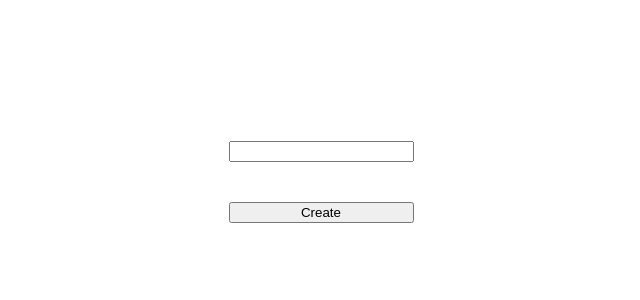
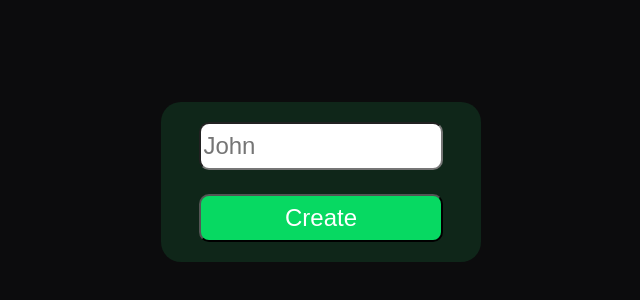
Before and after one commit to alvarobianor/next-test, a Next.js app: page / in a window 1280 px wide. Shown: the part 218-518 px from the top of the page, without its empty margins (319-959 px from the left). Built offline with nearby package versions, Linux system fonts and the light colour scheme.

Commit message:
Finish layout

```diff
--- a/package.json
+++ b/package.json
@@ -9,6 +9,8 @@
     "export": "yarn build && next export -o _static"
   },
   "dependencies": {
+    "@material-ui/core": "^4.11.3",
+    "@material-ui/lab": "^4.0.0-alpha.57",
     "@types/axios": "^0.14.0",
     "axios": "^0.21.1",
     "fs": "^0.0.1-security",
--- a/pages/index.tsx
+++ b/pages/index.tsx
@@ -1,4 +1,5 @@
-import Head from "next/head";
+import Snackbar from "@material-ui/core/Snackbar";
+import MuiAlert, { AlertProps } from "@material-ui/lab/Alert";
 import { useState } from "react";
 import styles from "../styles/Home.module.css";
 import api from "../src/api";
@@ -12,6 +13,27 @@ export default function Home() {
     name: string;
     url: string;
   }
+
+  function Alert(props: AlertProps) {
+    return <MuiAlert elevation={6} variant="filled" {...props} />;
+  }
+
+  const [open, setOpen] = useState(false);
+  const [fails, setFails] = useState(false);
+
+  const handleClick = (fail?: boolean) => {
+    handleClose();
+    setOpen(true);
+    fail && setFails(true);
+  };
+
+  const handleClose = (event?: React.SyntheticEvent, reason?: string) => {
+    if (reason === "clickaway") {
+      return;
+    }
+
+    setOpen(false);
+  };
 
   const registerUser = async (event) => {
     event.preventDefault();
@@ -30,10 +52,11 @@ export default function Home() {
       setName("");
       console.log(userCreated);
 
-      alert("Created!");
+      handleClick();
     } catch (error) {
       console.log(error);
-      alert("Error");
+      handleClick(true);
+      setName("");
     }
   };
 
@@ -41,10 +64,12 @@ export default function Home() {
 
   return (
     <div className={styles.container}>
-      <form onSubmit={registerUser} className={styles.container2}>
+      <form onSubmit={registerUser} className={styles.container3}>
         <input
+          placeholder="John"
           id="name"
           type="text"
+          className={styles.inp}
           value={name}
           onChange={(e) => setName(e.target.value)}
           required
@@ -55,6 +80,18 @@ export default function Home() {
         </button>
         {/* <h2>{Platform.OS}</h2> */}
       </form>
+      <Snackbar
+        open={open}
+        autoHideDuration={2000}
+        onClose={handleClose}
+        anchorOrigin={{ vertical: "bottom", horizontal: "center" }}
+      >
+        <Alert onClose={handleClose} severity={fails ? "error" : "success"}>
+          {fails
+            ? "Fails to create a Name, try another Name"
+            : "Created with success!"}
+        </Alert>
+      </Snackbar>
     </div>
   );
 }
--- a/styles/Home.module.css
+++ b/styles/Home.module.css
@@ -2,26 +2,73 @@
   min-height: 100vh;
   padding: 0 0.5rem;
   display: flex;
-  flex-direction: row;
-
+  flex-direction: column;
+  background-color: #0c0c0dff;
   height: 50%;
   justify-content: center;
   align-items: center;
 }
 .container2 {
-  min-height: 100vh;
   padding: 0 0.5rem;
   display: flex;
   flex-direction: column;
-
-  height: 50%;
+  background-color: #0f2619;
+  width: 20rem;
+  height: 20rem;
   justify-content: center;
   align-items: center;
+  border-radius: 20px;
+}
+
+.container3 {
+  padding: 0 0.5rem;
+  display: flex;
+  flex-direction: column;
+  background-color: #0f2619;
+  width: 20rem;
+  height: 10rem;
+  justify-content: center;
+  align-items: center;
+  border-radius: 20px;
+}
+
+.H1Inform {
+  margin-top: 20px;
+  font-size: 25px;
+  text-align: center;
+  color: #272424;
+}
+
+.H1 {
+  font-size: 40px;
+  text-align: center;
+  color: white;
+}
+
+.H1Title {
+  font-size: 35px;
+  text-align: center;
+  color: white;
+}
+
+.inp {
+  margin-top: 20px;
+  height: 3rem;
+  width: 80%;
+  border-radius: 10px;
+  font-size: 1.5rem;
 }
 
 .enter {
-  margin-top: 20px;
-  width: 100%;
+  margin-top: auto;
+  margin-bottom: 20px;
+  width: 80%;
+  height: 3rem;
+  border-radius: 10px;
+  font-size: 1.5rem;
+  background-color: #07d962;
+
+  color: white;
 }
 .main {
   padding: 5rem 0;
--- a/styles/globals.css
+++ b/styles/globals.css
@@ -4,10 +4,11 @@ body {
   margin: 0;
   font-family: -apple-system, BlinkMacSystemFont, Segoe UI, Roboto, Oxygen,
     Ubuntu, Cantarell, Fira Sans, Droid Sans, Helvetica Neue, sans-serif;
+  background-color: "rgba(12, 12, 13, 1)";
 }
 
 a {
-  color: inherit;
+  color: white;
   text-decoration: none;
 }
 
```
Also changed, not shown: pages/[name].tsx (+39 -10 lines), pages/download/[name].tsx (+20 -5 lines), 1 other file (tests, documents, lock files or other folders).
